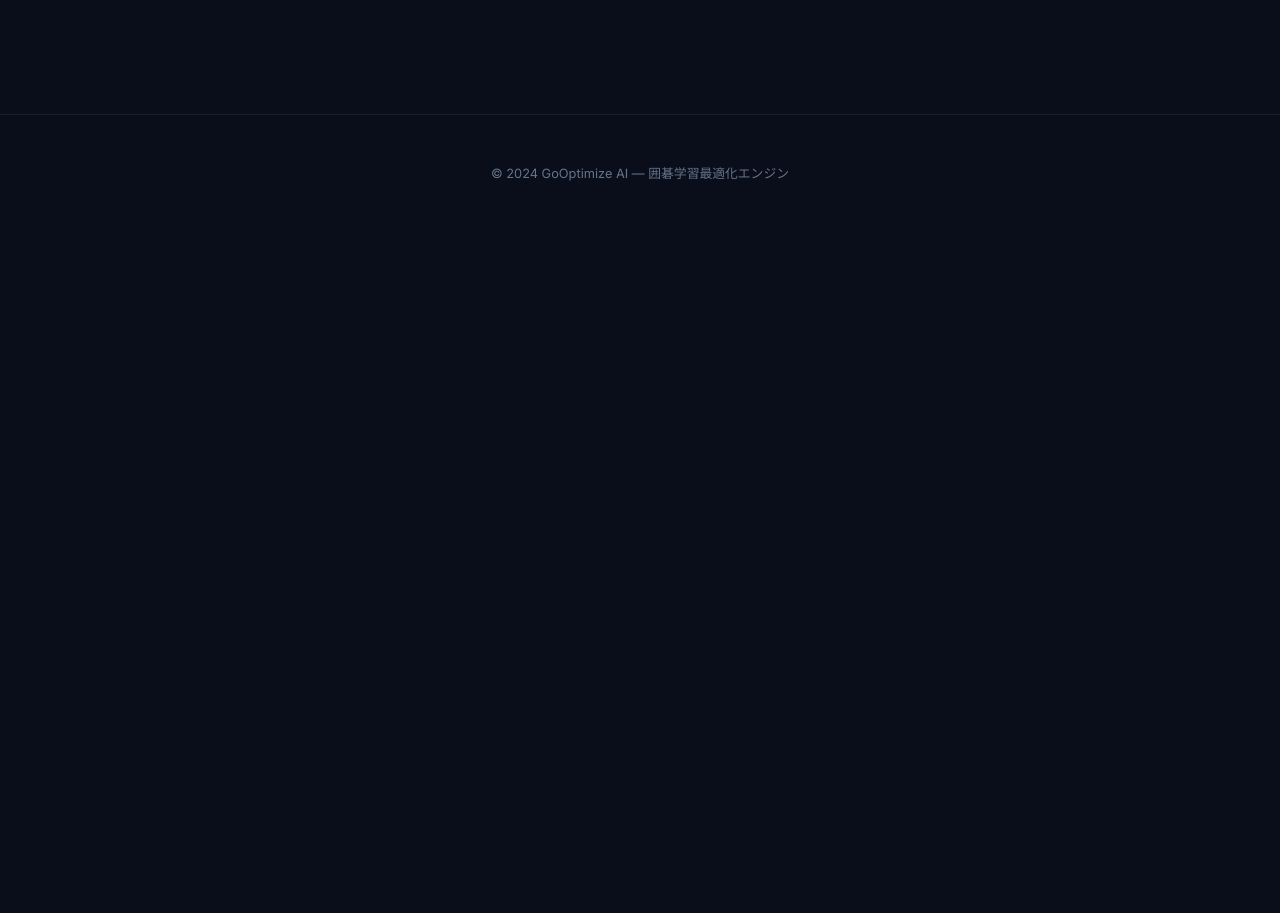
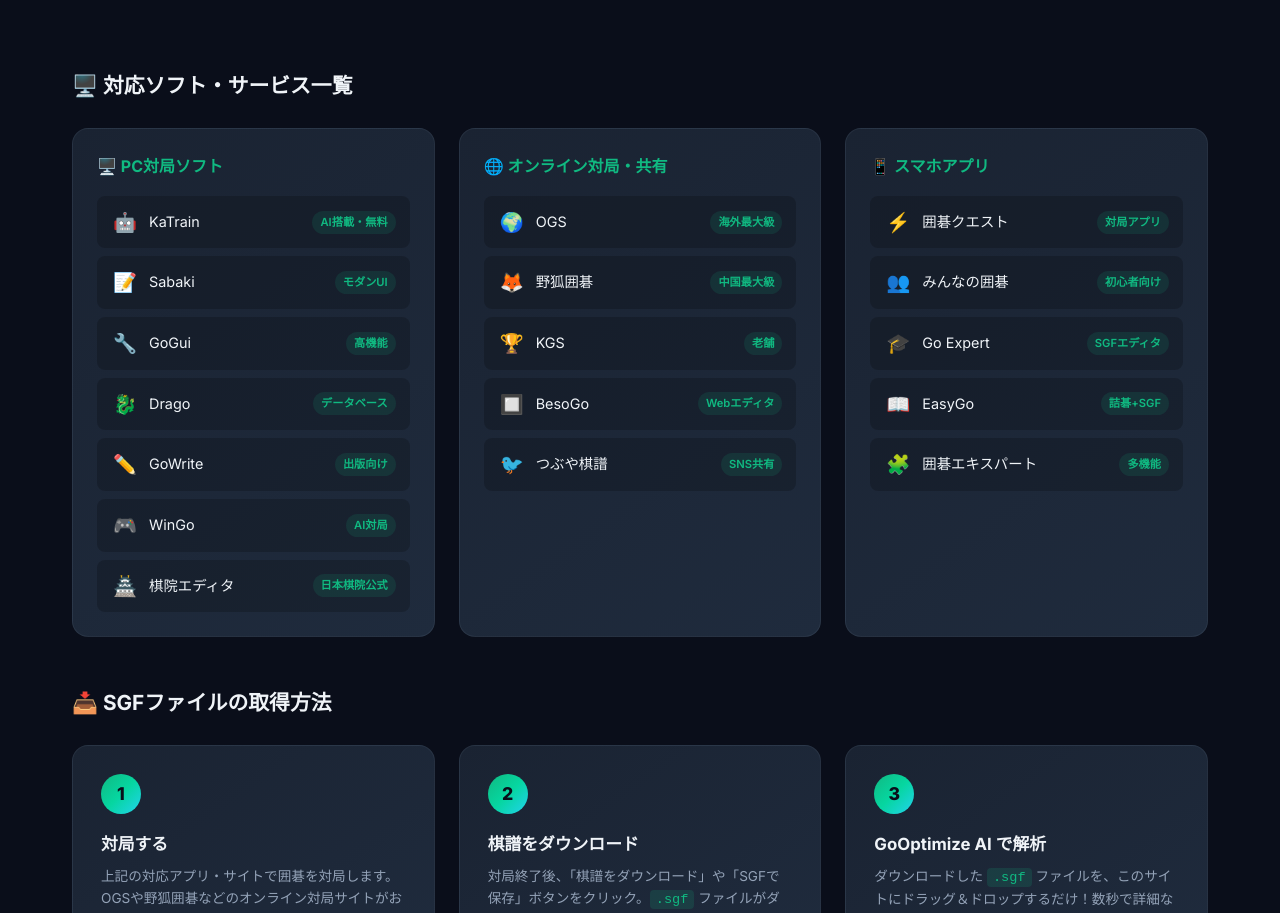
Before and after one commit to gonmogu236-hash/GoOptimize-AI, a React (Vite) app in the folder client/: page / in a window 1280 px wide. Shown: the part 1887-2800 px from the top of the page. Before the commit the page ends 2120 px from the top, so only its background shows below. Built offline with nearby package versions, Linux system fonts and the light colour scheme; no server answers.

Commit message:
Add SGF guide section, fix payment description, update PRODUCTION.md features

```diff
--- a/client/src/components/Landing.jsx
+++ b/client/src/components/Landing.jsx
@@ -27,6 +27,9 @@
                     </button>
                     <a className="btn btn-secondary" href="#features">
                         📖 機能を見る
+                    </a>
+                    <a className="btn btn-secondary" href="#sgf-guide">
+                        📁 SGFファイルとは？
                     </a>
                 </div>
             </section>
@@ -100,6 +103,82 @@
                 </div>
             </section>
 
+            {/* SGFファイルガイド */}
+            <section className="sgf-guide" id="sgf-guide">
+                <h2 className="features-title">📁 SGFファイルとは？</h2>
+                <p className="features-subtitle">
+                    SGF（Smart Game Format）は、囲碁の棋譜を保存するための国際標準フォーマットです。<br />
+                    多くの囲碁ソフト・アプリ・オンライン対局サイトで対応しています。
+                </p>
+
+                <div className="sgf-section">
+                    <h3 className="sgf-section-title">🖥️ 対応ソフト・サービス一覧</h3>
+                    <div className="sgf-apps-grid">
+                        <div className="sgf-category">
+                            <h4>🖥️ PC対局ソフト</h4>
+                            <div className="sgf-app-list">
+                                <div className="sgf-app-card"><span className="sgf-app-emoji">🤖</span><span>KaTrain</span><span className="sgf-app-tag">AI搭載・無料</span></div>
+                                <div className="sgf-app-card"><span className="sgf-app-emoji">📝</span><span>Sabaki</span><span className="sgf-app-tag">モダンUI</span></div>
+                                <div className="sgf-app-card"><span className="sgf-app-emoji">🔧</span><span>GoGui</span><span className="sgf-app-tag">高機能</span></div>
+                                <div className="sgf-app-card"><span className="sgf-app-emoji">🐉</span><span>Drago</span><span className="sgf-app-tag">データベース</span></div>
+                                <div className="sgf-app-card"><span className="sgf-app-emoji">✏️</span><span>GoWrite</span><span className="sgf-app-tag">出版向け</span></div>
+                                <div className="sgf-app-card"><span className="sgf-app-emoji">🎮</span><span>WinGo</span><span className="sgf-app-tag">AI対局</span></div>
+                                <div className="sgf-app-card"><span className="sgf-app-emoji">🏯</span><span>棋院エディタ</span><span className="sgf-app-tag">日本棋院公式</span></div>
+                            </div>
+                        </div>
+
+                        <div className="sgf-category">
+                            <h4>🌐 オンライン対局・共有</h4>
+                            <div className="sgf-app-list">
+                                <div className="sgf-app-card"><span className="sgf-app-emoji">🌍</span><span>OGS</span><span className="sgf-app-tag">海外最大級</span></div>
+                                <div className="sgf-app-card"><span className="sgf-app-emoji">🦊</span><span>野狐囲碁</span><span className="sgf-app-tag">中国最大級</span></div>
+                                <div className="sgf-app-card"><span className="sgf-app-emoji">🏆</span><span>KGS</span><span className="sgf-app-tag">老舗</span></div>
+                                <div className="sgf-app-card"><span className="sgf-app-emoji">🔲</span><span>BesoGo</span><span className="sgf-app-tag">Webエディタ</span></div>
+                                <div className="sgf-app-card"><span className="sgf-app-emoji">🐦</span><span>つぶや棋譜</span><span className="sgf-app-tag">SNS共有</span></div>
+                            </div>
+                        </div>
+
+                        <div className="sgf-category">
+                            <h4>📱 スマホアプリ</h4>
+                            <div className="sgf-app-list">
+                                <div className="sgf-app-card"><span className="sgf-app-emoji">⚡</span><span>囲碁クエスト</span><span className="sgf-app-tag">対局アプリ</span></div>
+                                <div className="sgf-app-card"><span className="sgf-app-emoji">👥</span><span>みんなの囲碁</span><span className="sgf-app-tag">初心者向け</span></div>
+                                <div className="sgf-app-card"><span className="sgf-app-emoji">🎓</span><span>Go Expert</span><span className="sgf-app-tag">SGFエディタ</span></div>
+                                <div className="sgf-app-card"><span className="sgf-app-emoji">📖</span><span>EasyGo</span><span className="sgf-app-tag">詰碁+SGF</span></div>
+                                <div className="sgf-app-card"><span className="sgf-app-emoji">🧩</span><span>囲碁エキスパート</span><span className="sgf-app-tag">多機能</span></div>
+                            </div>
+                        </div>
+                    </div>
+                </div>
+
+                <div className="sgf-section">
+                    <h3 className="sgf-section-title">📥 SGFファイルの取得方法</h3>
+                    <div className="sgf-steps">
+                        <div className="sgf-step">
+                            <div className="sgf-step-number">1</div>
+                            <div className="sgf-step-content">
+                                <h4>対局する</h4>
+                                <p>上記の対応アプリ・サイトで囲碁を対局します。OGSや野狐囲碁などのオンライン対局サイトがおすすめです。</p>
+                            </div>
+                        </div>
+                        <div className="sgf-step">
+                            <div className="sgf-step-number">2</div>
+                            <div className="sgf-step-content">
+                                <h4>棋譜をダウンロード</h4>
+                                <p>対局終了後、「棋譜をダウンロード」や「SGFで保存」ボタンをクリック。<code>.sgf</code> ファイルがダウンロードされます。</p>
+                            </div>
+                        </div>
+                        <div className="sgf-step">
+                            <div className="sgf-step-number">3</div>
+                            <div className="sgf-step-content">
+                                <h4>GoOptimize AI で解析</h4>
+                                <p>ダウンロードした <code>.sgf</code> ファイルを、このサイトにドラッグ＆ドロップするだけ！数秒で詳細な解析結果を表示します。</p>
+                            </div>
+                        </div>
+                    </div>
+                </div>
+            </section>
+
             {/* フッター */}
             <footer className="footer">
                 <div className="footer-links">
--- a/client/src/index.css
+++ b/client/src/index.css
@@ -182,14 +182,31 @@
 }
 
 @keyframes pulseGlow {
-  0%, 100% { opacity: 0.5; }
-  50% { opacity: 1; }
+
+  0%,
+  100% {
+    opacity: 0.5;
+  }
+
+  50% {
+    opacity: 1;
+  }
 }
 
 @keyframes floatOrb {
-  0%, 100% { transform: translateY(0) translateX(0); }
-  33% { transform: translateY(-30px) translateX(20px); }
-  66% { transform: translateY(20px) translateX(-10px); }
+
+  0%,
+  100% {
+    transform: translateY(0) translateX(0);
+  }
+
+  33% {
+    transform: translateY(-30px) translateX(20px);
+  }
+
+  66% {
+    transform: translateY(20px) translateX(-10px);
+  }
 }
 
 .hero-badge {
@@ -347,12 +364,29 @@
   margin-bottom: 20px;
 }
 
-.feature-icon.green { background: rgba(16, 185, 129, 0.15); }
-.feature-icon.blue { background: rgba(59, 130, 246, 0.15); }
-.feature-icon.purple { background: rgba(139, 92, 246, 0.15); }
-.feature-icon.amber { background: rgba(245, 158, 11, 0.15); }
-.feature-icon.rose { background: rgba(244, 63, 94, 0.15); }
-.feature-icon.cyan { background: rgba(34, 211, 238, 0.15); }
+.feature-icon.green {
+  background: rgba(16, 185, 129, 0.15);
+}
+
+.feature-icon.blue {
+  background: rgba(59, 130, 246, 0.15);
+}
+
+.feature-icon.purple {
+  background: rgba(139, 92, 246, 0.15);
+}
+
+.feature-icon.amber {
+  background: rgba(245, 158, 11, 0.15);
+}
+
+.feature-icon.rose {
+  background: rgba(244, 63, 94, 0.15);
+}
+
+.feature-icon.cyan {
+  background: rgba(34, 211, 238, 0.15);
+}
 
 .feature-card h3 {
   font-size: 1.15rem;
@@ -568,10 +602,21 @@
   border-left: 3px solid transparent;
 }
 
-.weakness-item.critical { border-left-color: var(--accent-rose); }
-.weakness-item.high { border-left-color: var(--accent-amber); }
-.weakness-item.medium { border-left-color: var(--accent-blue); }
-.weakness-item.low { border-left-color: var(--accent-primary); }
+.weakness-item.critical {
+  border-left-color: var(--accent-rose);
+}
+
+.weakness-item.high {
+  border-left-color: var(--accent-amber);
+}
+
+.weakness-item.medium {
+  border-left-color: var(--accent-blue);
+}
+
+.weakness-item.low {
+  border-left-color: var(--accent-primary);
+}
 
 .weakness-severity {
   font-size: 0.7rem;
@@ -582,10 +627,25 @@
   letter-spacing: 0.5px;
 }
 
-.weakness-severity.critical { background: rgba(244, 63, 94, 0.2); color: var(--accent-rose); }
-.weakness-severity.high { background: rgba(245, 158, 11, 0.2); color: var(--accent-amber); }
-.weakness-severity.medium { background: rgba(59, 130, 246, 0.2); color: var(--accent-blue); }
-.weakness-severity.low { background: rgba(16, 185, 129, 0.2); color: var(--accent-primary); }
+.weakness-severity.critical {
+  background: rgba(244, 63, 94, 0.2);
+  color: var(--accent-rose);
+}
+
+.weakness-severity.high {
+  background: rgba(245, 158, 11, 0.2);
+  color: var(--accent-amber);
+}
+
+.weakness-severity.medium {
+  background: rgba(59, 130, 246, 0.2);
+  color: var(--accent-blue);
+}
+
+.weakness-severity.low {
+  background: rgba(16, 185, 129, 0.2);
+  color: var(--accent-primary);
+}
 
 .weakness-info h4 {
   font-size: 0.95rem;
@@ -760,8 +820,15 @@
   font-weight: 600;
 }
 
-.priority.high { background: rgba(244, 63, 94, 0.15); color: var(--accent-rose); }
-.priority.medium { background: rgba(245, 158, 11, 0.15); color: var(--accent-amber); }
+.priority.high {
+  background: rgba(244, 63, 94, 0.15);
+  color: var(--accent-rose);
+}
+
+.priority.medium {
+  background: rgba(245, 158, 11, 0.15);
+  color: var(--accent-amber);
+}
 
 /* ===== 碁盤ビューア ===== */
 .go-board-container {
@@ -845,7 +912,9 @@
 }
 
 @keyframes spin {
-  to { transform: rotate(360deg); }
+  to {
+    transform: rotate(360deg);
+  }
 }
 
 .loading-text {
@@ -936,6 +1005,7 @@
     opacity: 0;
     transform: translateY(20px);
   }
+
   to {
     opacity: 1;
     transform: translateY(0);
@@ -943,8 +1013,13 @@
 }
 
 @keyframes fadeIn {
-  from { opacity: 0; }
-  to { opacity: 1; }
+  from {
+    opacity: 0;
+  }
+
+  to {
+    opacity: 1;
+  }
 }
 
 .animate-in {
@@ -955,12 +1030,35 @@
   animation: fadeIn 0.4s ease forwards;
 }
 
-.stagger-1 { animation-delay: 0.1s; opacity: 0; }
-.stagger-2 { animation-delay: 0.2s; opacity: 0; }
-.stagger-3 { animation-delay: 0.3s; opacity: 0; }
-.stagger-4 { animation-delay: 0.4s; opacity: 0; }
-.stagger-5 { animation-delay: 0.5s; opacity: 0; }
-.stagger-6 { animation-delay: 0.6s; opacity: 0; }
+.stagger-1 {
+  animation-delay: 0.1s;
+  opacity: 0;
+}
+
+.stagger-2 {
+  animation-delay: 0.2s;
+  opacity: 0;
+}
+
+.stagger-3 {
+  animation-delay: 0.3s;
+  opacity: 0;
+}
+
+.stagger-4 {
+  animation-delay: 0.4s;
+  opacity: 0;
+}
+
+.stagger-5 {
+  animation-delay: 0.5s;
+  opacity: 0;
+}
+
+.stagger-6 {
+  animation-delay: 0.6s;
+  opacity: 0;
+}
 
 /* ===== タブ ===== */
 .tab-nav {
@@ -1018,6 +1116,7 @@
   color: var(--text-muted);
   font-size: 0.8rem;
 }
+
 /* ===== フッターと法的表記モーダル ===== */
 .footer {
   padding: 48px 32px;
@@ -1124,7 +1223,8 @@
   margin-top: 16px;
 }
 
-.legal-table th, .legal-table td {
+.legal-table th,
+.legal-table td {
   padding: 12px;
   border-bottom: 1px solid var(--border-color);
   text-align: left;
@@ -1146,7 +1246,163 @@
     flex-direction: column;
     gap: 12px;
   }
+
   .modal-content {
     padding: 24px;
   }
+
+  .sgf-apps-grid {
+    grid-template-columns: 1fr;
+  }
+
+  .sgf-steps {
+    flex-direction: column;
+  }
+
+  .hero-actions {
+    flex-direction: column;
+    align-items: center;
+  }
 }
+
+/* ===== SGFファイルガイド ===== */
+.sgf-guide {
+  padding: 80px 32px 100px;
+  max-width: 1200px;
+  margin: 0 auto;
+}
+
+.sgf-section {
+  margin-top: 48px;
+}
+
+.sgf-section-title {
+  font-size: 1.3rem;
+  font-weight: 700;
+  margin-bottom: 24px;
+  color: var(--text-primary);
+}
+
+.sgf-apps-grid {
+  display: grid;
+  grid-template-columns: repeat(auto-fit, minmax(300px, 1fr));
+  gap: 24px;
+}
+
+.sgf-category {
+  background: var(--gradient-card);
+  border: 1px solid var(--border-color);
+  border-radius: var(--radius-lg);
+  padding: 24px;
+  transition: all var(--transition-normal);
+}
+
+.sgf-category:hover {
+  border-color: var(--border-glow);
+  box-shadow: var(--shadow-glow);
+}
+
+.sgf-category h4 {
+  font-size: 1rem;
+  font-weight: 700;
+  margin-bottom: 16px;
+  color: var(--accent-primary);
+}
+
+.sgf-app-list {
+  display: flex;
+  flex-direction: column;
+  gap: 8px;
+}
+
+.sgf-app-card {
+  display: flex;
+  align-items: center;
+  gap: 10px;
+  padding: 10px 14px;
+  background: rgba(0, 0, 0, 0.2);
+  border-radius: var(--radius-sm);
+  font-size: 0.9rem;
+  transition: var(--transition-fast);
+}
+
+.sgf-app-card:hover {
+  background: rgba(16, 185, 129, 0.08);
+  transform: translateX(4px);
+}
+
+.sgf-app-emoji {
+  font-size: 1.2rem;
+  flex-shrink: 0;
+  width: 28px;
+  text-align: center;
+}
+
+.sgf-app-tag {
+  margin-left: auto;
+  font-size: 0.7rem;
+  padding: 2px 8px;
+  border-radius: var(--radius-full);
+  background: rgba(16, 185, 129, 0.12);
+  color: var(--accent-primary);
+  font-weight: 600;
+  white-space: nowrap;
+}
+
+/* SGF取得ステップ */
+.sgf-steps {
+  display: flex;
+  gap: 24px;
+  margin-top: 8px;
+}
+
+.sgf-step {
+  flex: 1;
+  background: var(--gradient-card);
+  border: 1px solid var(--border-color);
+  border-radius: var(--radius-lg);
+  padding: 28px;
+  position: relative;
+  transition: all var(--transition-normal);
+}
+
+.sgf-step:hover {
+  border-color: var(--border-glow);
+  transform: translateY(-4px);
+  box-shadow: var(--shadow-glow);
+}
+
+.sgf-step-number {
+  width: 40px;
+  height: 40px;
+  border-radius: 50%;
+  background: var(--gradient-primary);
+  color: #0a0e1a;
+  display: flex;
+  align-items: center;
+  justify-content: center;
+  font-size: 1.1rem;
+  font-weight: 800;
+  margin-bottom: 16px;
+}
+
+.sgf-step-content h4 {
+  font-size: 1.05rem;
+  font-weight: 700;
+  margin-bottom: 8px;
+}
+
+.sgf-step-content p {
+  font-size: 0.85rem;
+  color: var(--text-secondary);
+  line-height: 1.6;
+}
+
+.sgf-step-content code {
+  background: rgba(16, 185, 129, 0.15);
+  color: var(--accent-primary);
+  padding: 2px 6px;
+  border-radius: 4px;
+  font-size: 0.85rem;
+  font-family: 'Courier New', monospace;
+}
```
Also changed, not shown: 2 other files (tests, documents, lock files or other folders).
